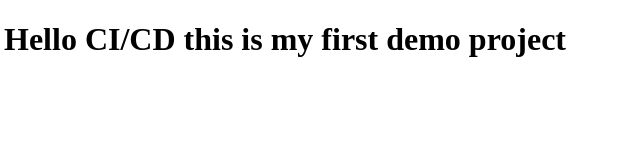
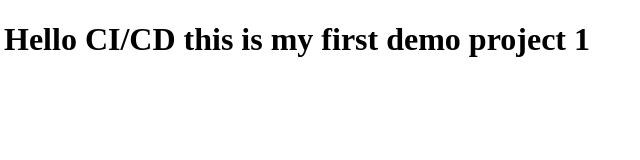
Before and after one commit to pranitbsw/demo_cicd_project, a plain HTML site: page index.html in a window 1280 px wide. Shown: the full height of the page, 4-644 px from the left. Drawn offline with Linux system fonts and the light colour scheme.

Commit message:
New changes added 1

```diff
--- a/index.html
+++ b/index.html
@@ -6,6 +6,6 @@
 	<title></title>
 </head>
 <body>
-<h1>Hello CI/CD this is my first demo project</h1>
+<h1>Hello CI/CD this is my first demo project 1</h1>
 </body>
 </html>
```
